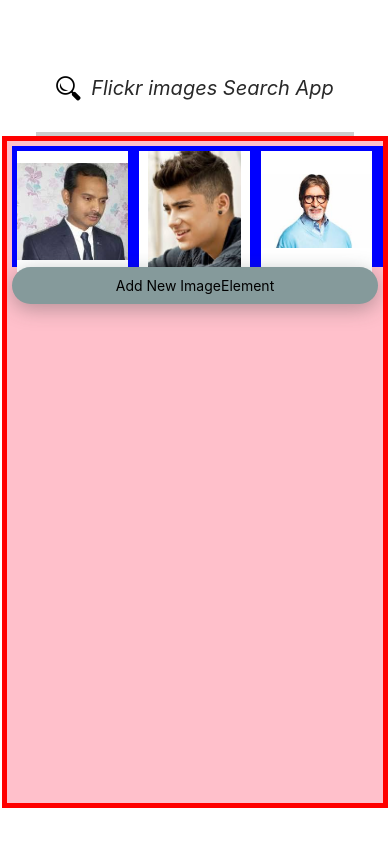
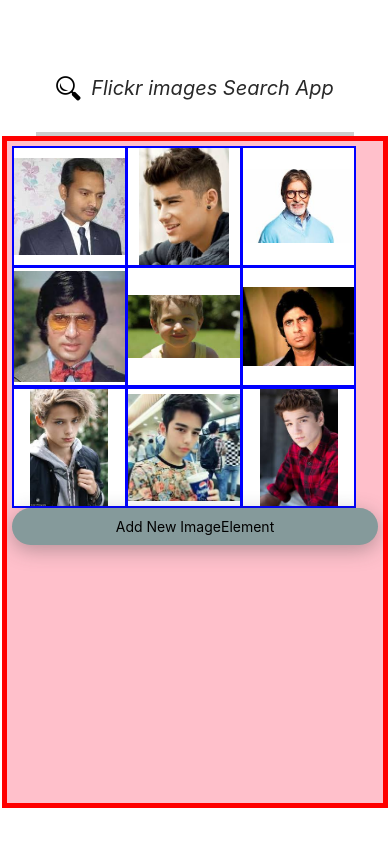
Before and after one commit to amjadk12/UberFilckrPhotoAssignment, a React Native app: screen / in a window 390 px wide. Built offline with nearby package versions, Linux system fonts and the light colour scheme.

Commit message:
Completed - Responsive - styles for display of images in one row - 3 in a row

```diff
--- a/Component/ImageElement.js
+++ b/Component/ImageElement.js
@@ -14,15 +14,19 @@ const win = Dimensions.get('window');
 const styles = StyleSheet.create({
    containerImage: {
     backgroundColor: "blue",
-    width: win.width/3.2,
+    width: win.width/3.4,
     height: win.height/7,
-    padding:5
+    padding:2,
+    alignItems: "center",
+    justifyContent: "center"
   },
   innerImage: {
     backgroundColor: "#fff",
-    padding: 10,
+    padding: 2,
     width: win.width/3.5,
-    height: win.height/7
+    height: win.height/7.2,
+    alignItems: "center",
+    justifyContent: "center"
   }
   });
 export default ImageElement;
--- a/Component/ImageElements.js
+++ b/Component/ImageElements.js
@@ -45,7 +45,8 @@ const styles = StyleSheet.create({
    },
   listItems:{
     flex: 1,
-    flexDirection: "row"
+    flexDirection: "row",
+    flexWrap:'wrap'
   }
 });
 export default ImageElements;
```
